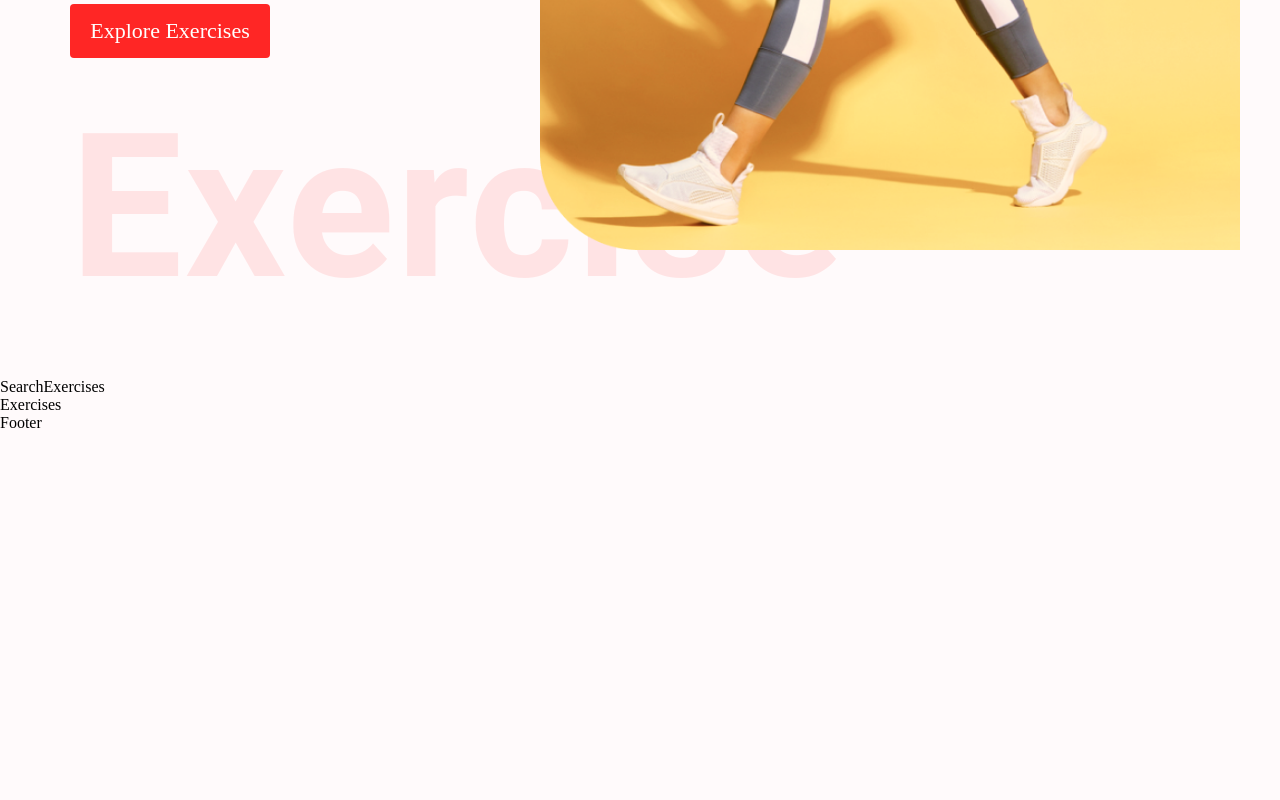
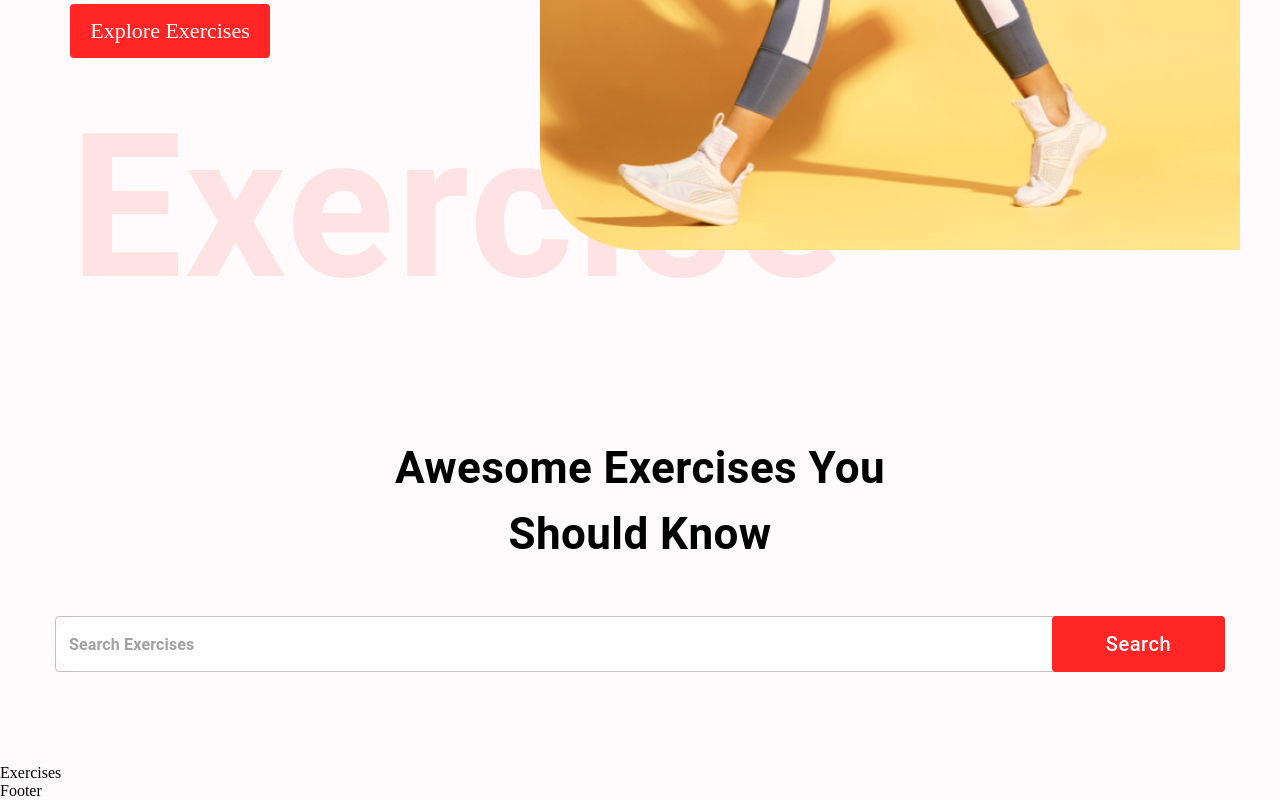
Before and after one commit to harshvardhan614/fitness_react_app, a React (Create React App) app: page / in a window 1280 px wide. Shown: the part 612-1412 px from the top of the page. Before the commit the page ends 1044 px from the top, so only its background shows below. Built offline with nearby package versions, Linux system fonts and the light colour scheme.

Commit message:
search exercise section complete

```diff
--- a/src/components/SearchExercises.js
+++ b/src/components/SearchExercises.js
@@ -1,9 +1,67 @@
-import React from 'react'
+import React, { useEffect, useState } from "react";
+import { Box, Button, Stack, TextField, Typography } from "@mui/material";
 
 const SearchExercises = () => {
+
+  const [search, setSearch] = useState('');
+
+  const handleSearch = async () => {
+    if(search){
+      //const exerciseData = await fetchData();
+    }
+  }
+
   return (
-    <div>SearchExercises</div>
-  )
-}
+    <Stack alignItems="center" mt="37px" justifyContent="center" p="20px">
+      <Typography
+        fontWeight={700}
+        sx={{ fontSize: { lg: "44px", xs: "30px" } }}
+        mb="49px"
+        textAlign="center"
+      >
+        Awesome Exercises You <br /> Should Know
+      </Typography>
+      <Box position="relative" mb="72px">
+        <TextField
+          height="76px"
+          sx={{
+            input: { fontWeight: "700", border: "none", borderRadius: "4px" },
+            width: { lg: "1170px", xs: "350px" },
+            backgroundColor: "#fff",
+            borderRadius: "40px",
+          }}
+          value={search}
+          onChange={(e) => setSearch(e.target.value.toLowerCase())}
+          placeholder="Search Exercises"
+          type="text"
+        />
+        <Button
+          className="search-btn"
+          sx={{
+            bgcolor: "#FF2625",
+            color: "#fff",
+            textTransform: "none",
+            width: { lg: "173px", xs: "80px" },
+            height: "56px",
+            position: "absolute",
+            right: "0px",
+            fontSize: { lg: "20px", xs: "14px" },
+          }}
+          onClick={handleSearch}
+        >
+          Search
+        </Button>
+      </Box>
+      {/* <Box sx={{ position: "relative", width: "100%", p: "20px" }}>
+        <HorizontalScrollbar
+          data={bodyParts}
+          bodyParts
+          setBodyPart={setBodyPart}
+          bodyPart={bodyPart}
+        />
+      </Box> */}
+    </Stack>
+  );
+};
 
-export default SearchExercises
+export default SearchExercises;
```
